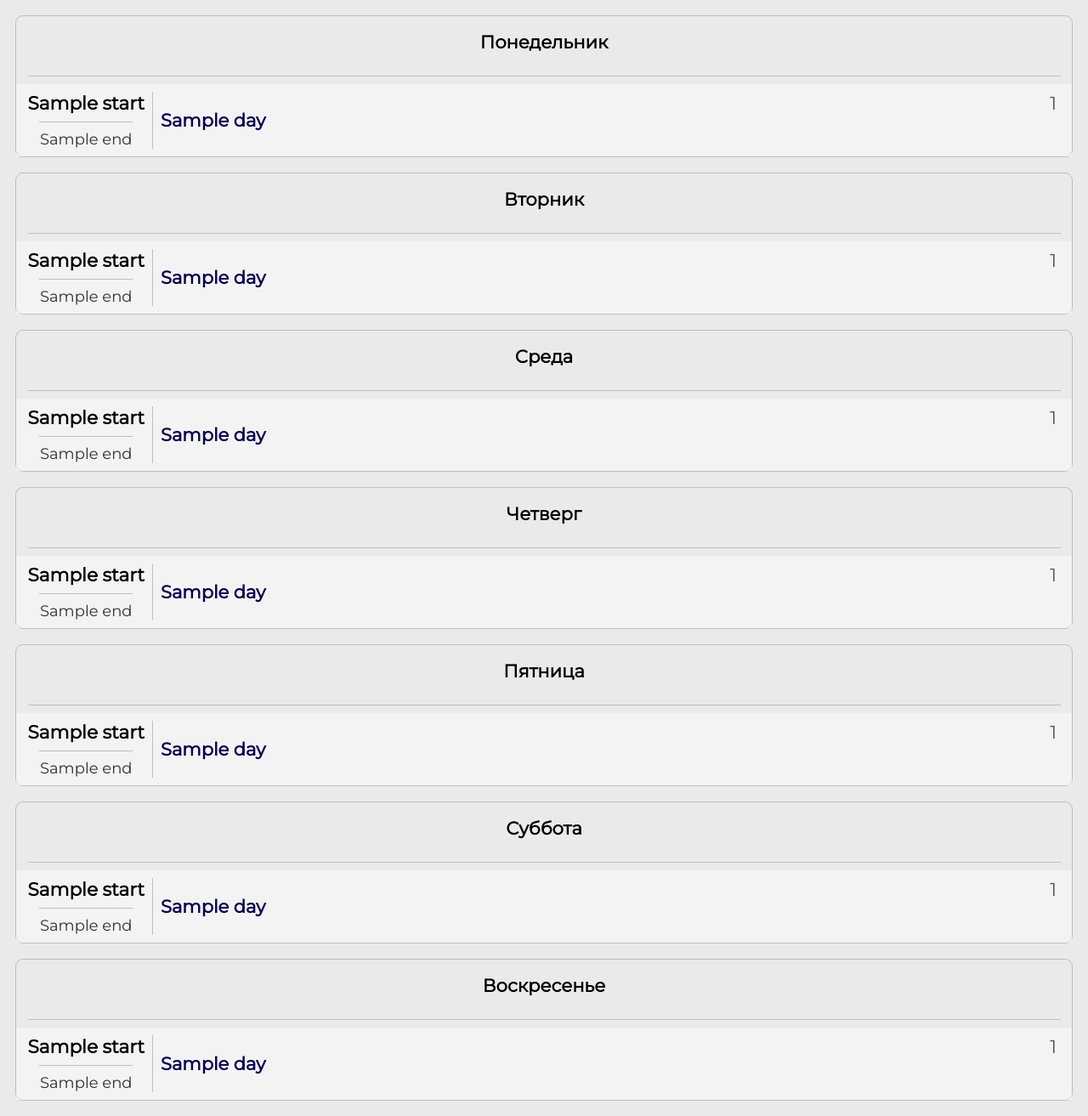
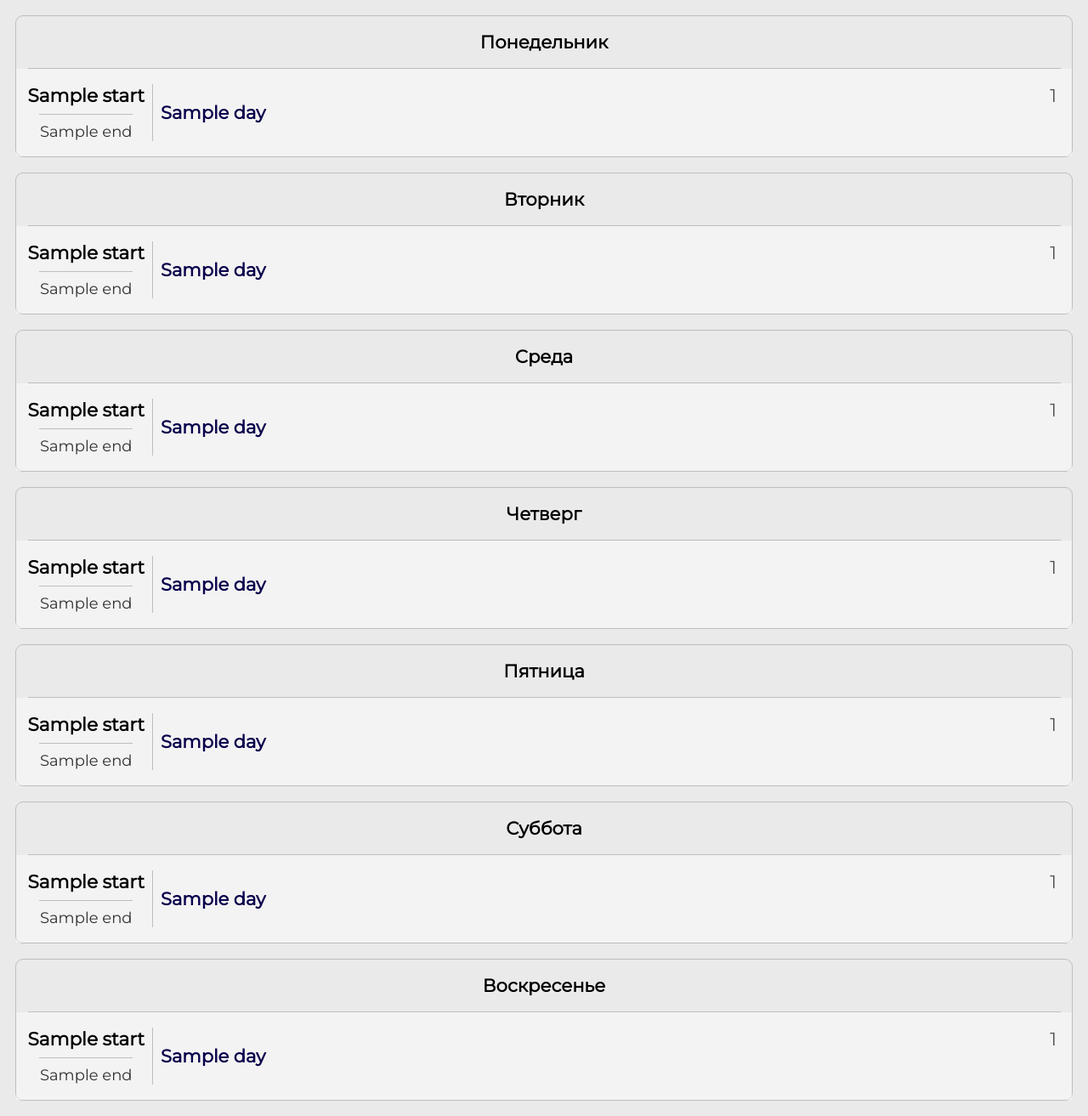
Before and after one commit to SergeGris/UniSchedule-site, a Flask app: template templates/schedule.html in a window 1280 px wide. Shown: the part 72-1385 px from the top of the page at 85% size. Run offline with Flask 3, Linux system fonts and the light colour scheme; the template is opened without the code that fills it: most values are stand-ins (such as "Sample title", 1, 10 or a date in 2020).

```diff
--- a/static/css/schedule.css
+++ b/static/css/schedule.css
@@ -70,6 +70,10 @@
 	flex-direction: column;
 }
 
+.classes-container > hr {
+	margin: 0 0.75rem;
+}
+
 .class {
 	display: flex;
 	flex-direction: row;
@@ -77,7 +81,7 @@
 	justify-content: stretch;
 	align-items: center;
 
-	padding: 0.5rem 0.75rem;
+	padding: 1rem 0.75rem;
 }
 
 .class:nth-child(4n - 2) {
```
